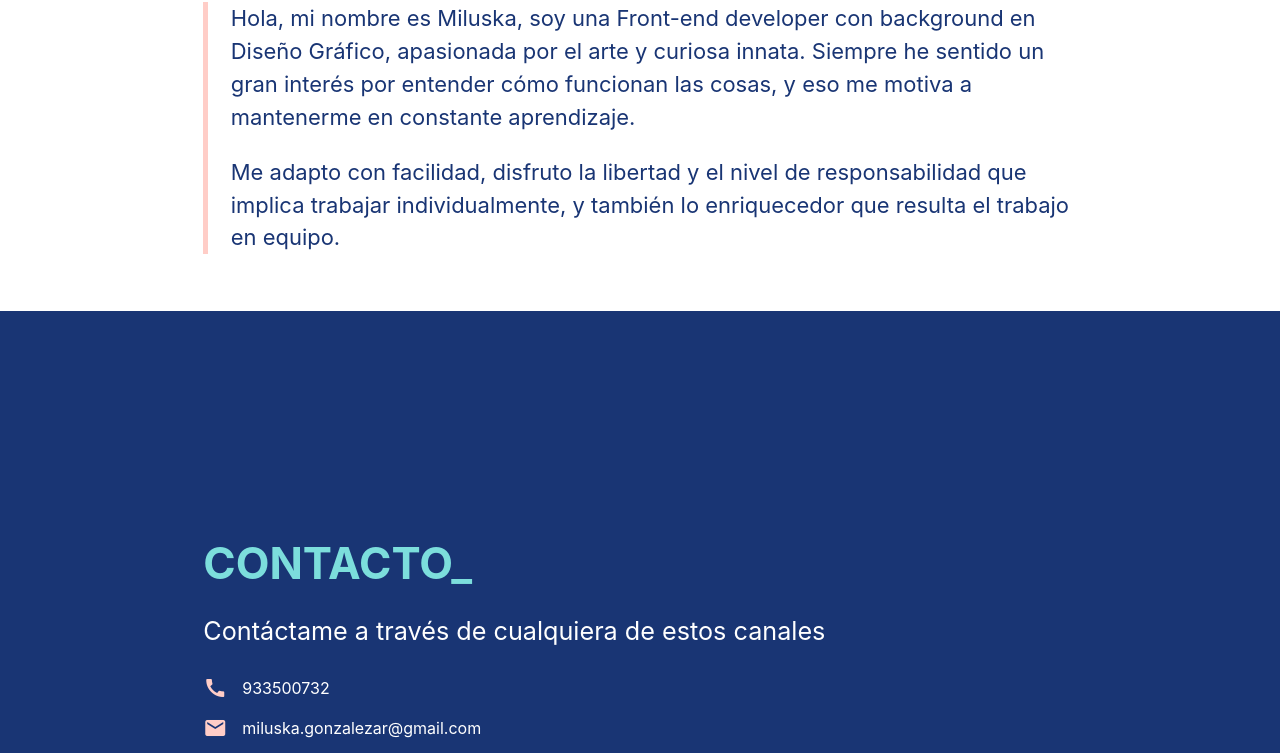
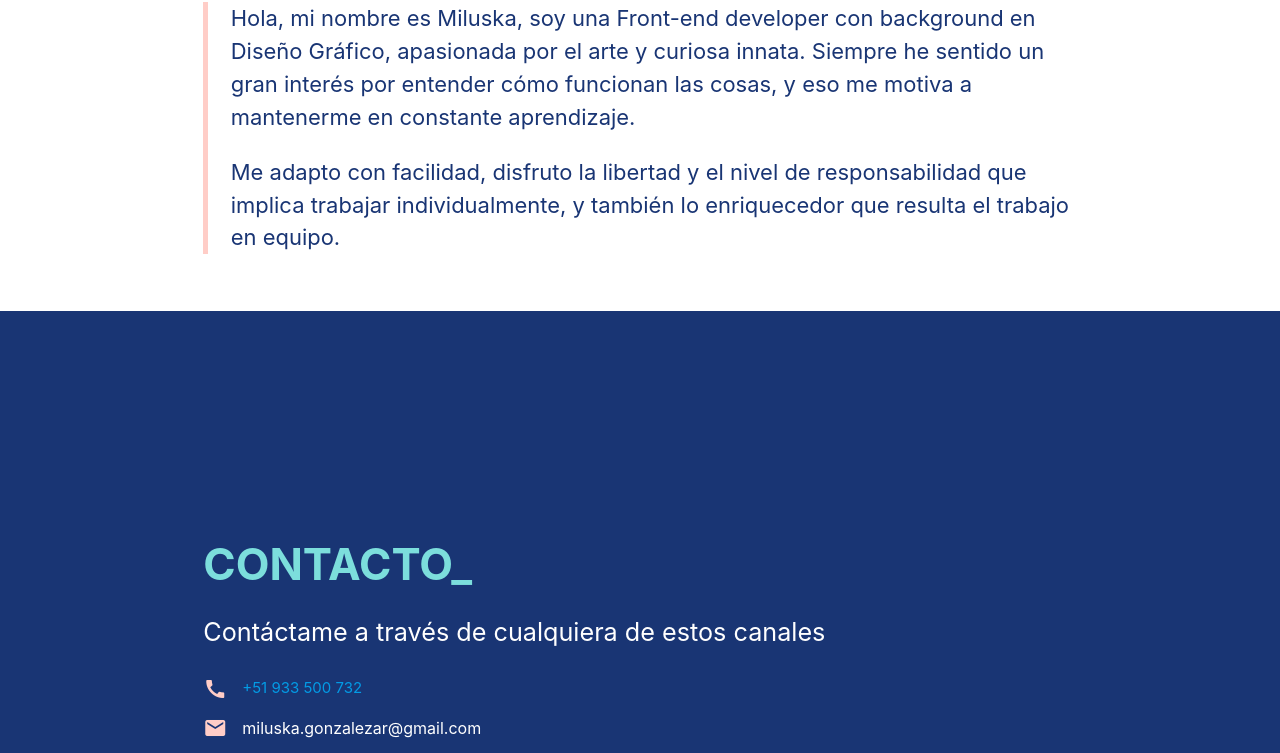
Before and after one commit to miluskagonzalez/miluskagonzalez.github.io, a plain HTML site: page index.html in a window 1280 px wide. Shown: the part 1613-2366 px from the top of the page. Drawn offline with nearby package versions, Linux system fonts and the light colour scheme.

Commit message:
Añade link para llamar

```diff
--- a/index.html
+++ b/index.html
@@ -155,14 +155,14 @@
       </section>
     </main>
     <footer id="contact" class="full-height valign-wrapper scrollspy">
-      <div class="section container row">
+      <div class="container row">
         <div class="col s12">
           <h3 class="header">contacto<span class="cursor">_</span></h3>
           <p class="white-text flow-text">Contáctame a través de cualquiera de estos canales</p>
-          <p class="white-text text valign-wrapper">
+          <a href="tel:+51933500732">
             <i class="material-icons left bubble-gum-text">call</i>
-            933500732
-          </p>
+            +51 933 500 732
+          </a>
           <p class="white-text text valign-wrapper">
             <i class="material-icons left bubble-gum-text">mail</i>
             miluska.gonzalezar@gmail.com
```
